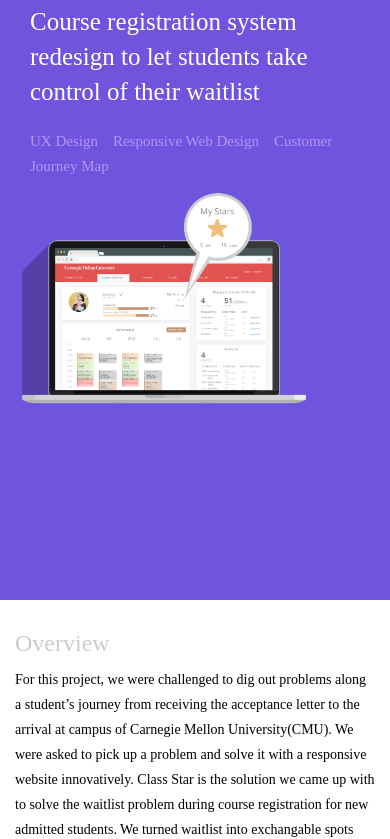
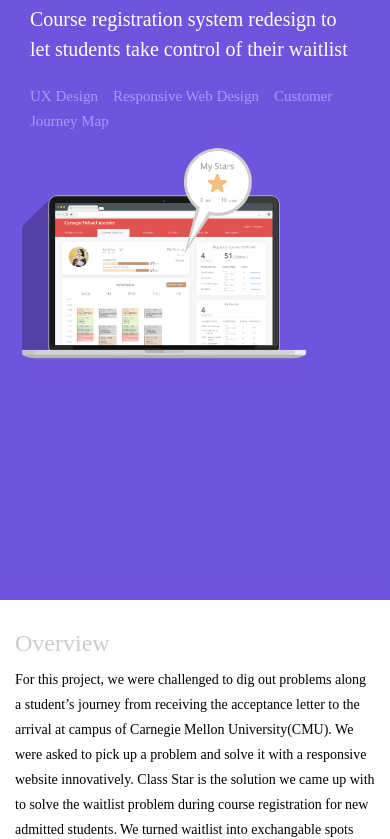
Before and after one commit to joychenxn/joychenxn.github.io, a plain HTML site: page project1.html in a window 390 px wide. Shown: the part 160-999 px from the top of the page. Drawn offline with nearby package versions, Linux system fonts and the light colour scheme; a web font is replaced by a local one.

Commit message:
update font size

```diff
--- a/css/style.css
+++ b/css/style.css
@@ -575,8 +575,8 @@ div.feature{
 
 @media screen and (max-width: 800px){
     div.project-head h2{
-        font-size: 2.5rem;
-        line-height: 3.5rem;
+        font-size: 2rem;
+        line-height: 3rem;
     }
 
     div.project-head h1{
```
